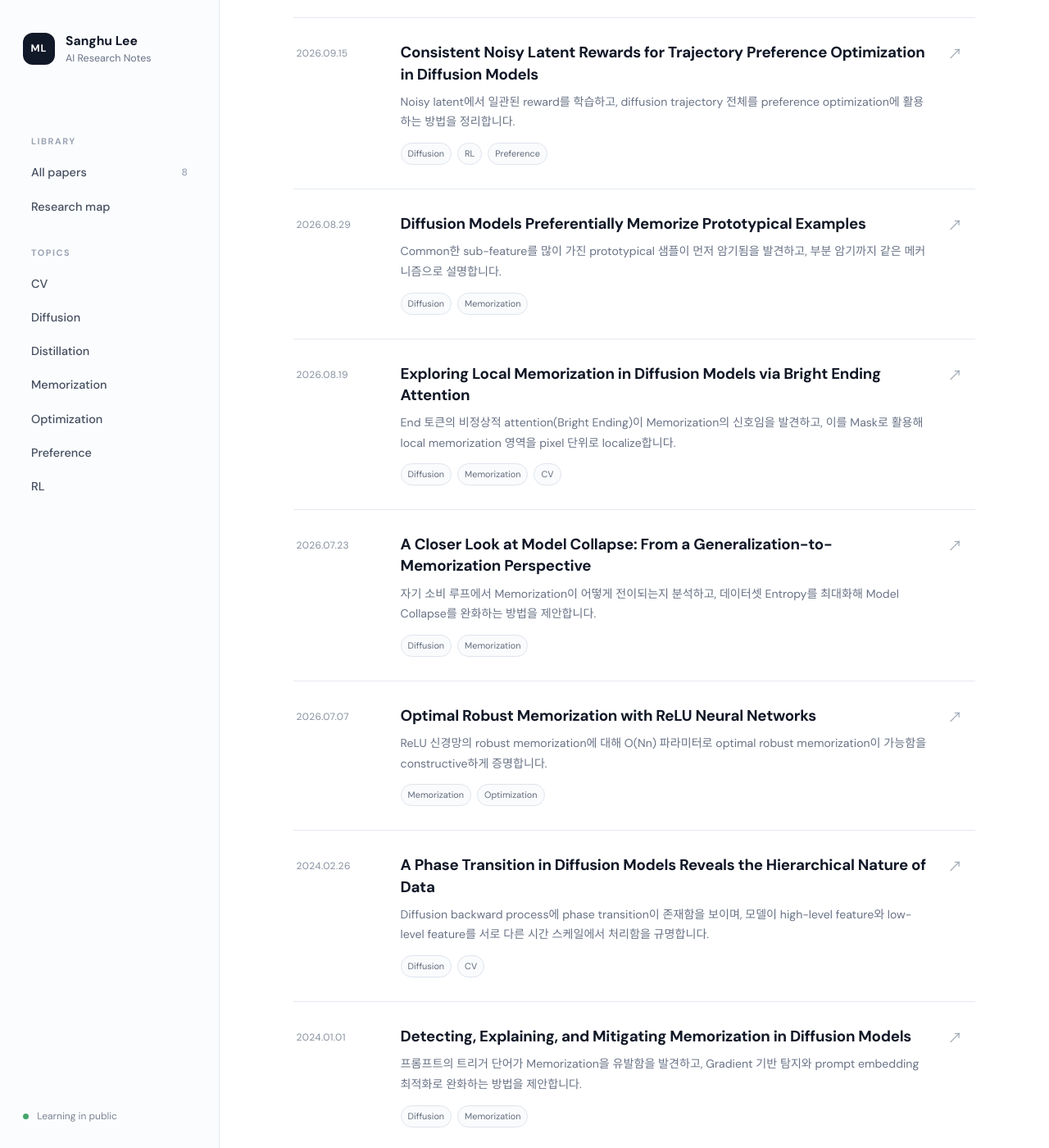
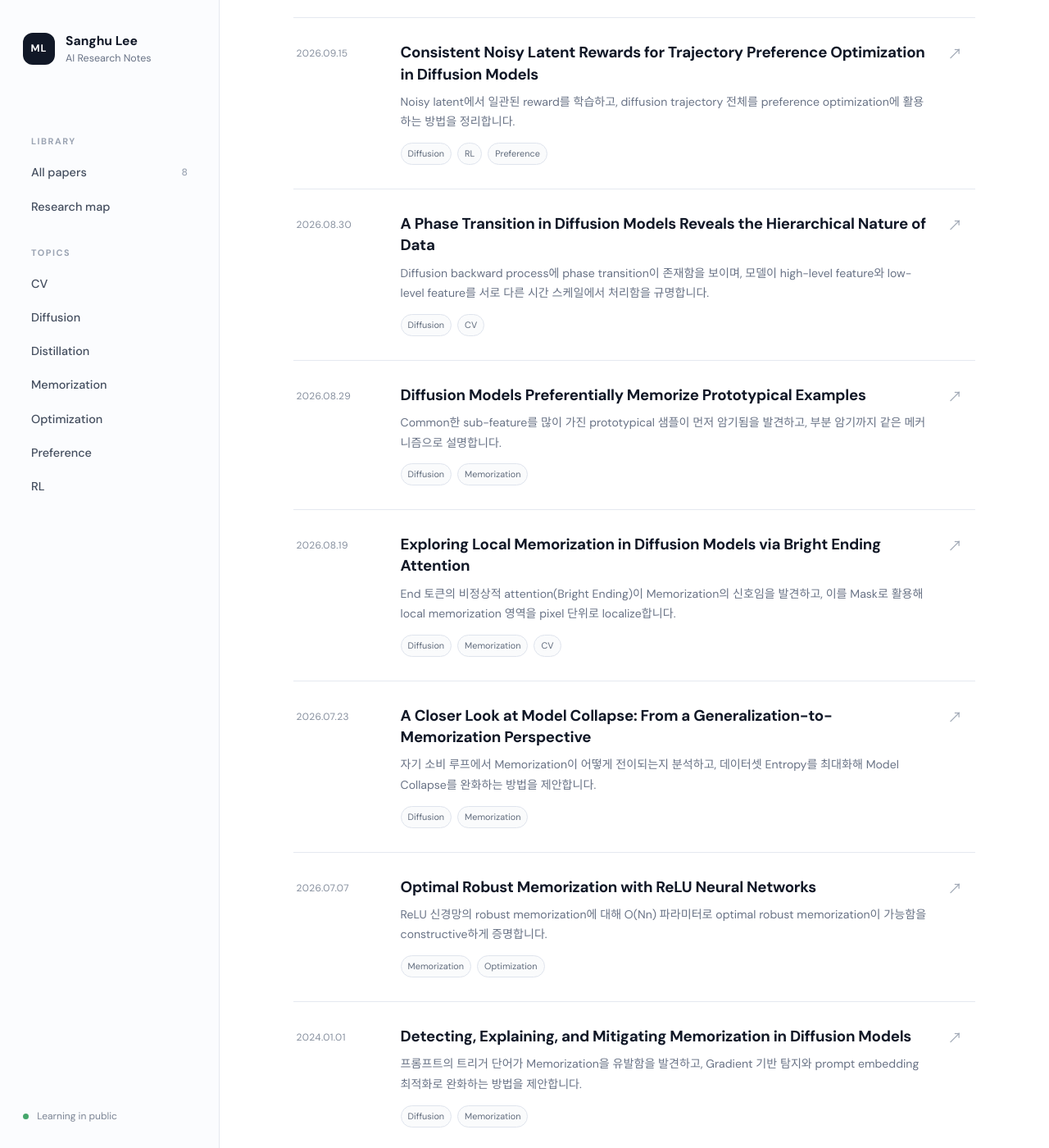
Before and after one commit to leessanghu/leessanghu.github.io, a Jekyll site: the page built from index.md, in a window 1280 px wide and 1400 px high, scrolled down 888 px. Shown: the whole window at 82% size. Built offline with Jekyll 4.4.1, drawn with Linux system fonts in a browser that asks for light colours.

Commit message:
Change publication date to August 30, 2026
Updated the publication date and title for the post.

```diff
--- a/_posts/2024-02-26-phase-transition-hierarchical.md
+++ b/_posts/2026-08-30-phase-transition-hierarchical.md
@@ -1,7 +1,7 @@
 ---
 title: "A Phase Transition in Diffusion Models Reveals the Hierarchical Nature of Data"
 description: "Diffusion backward process에 phase transition이 존재함을 보이며, 모델이 high-level feature와 low-level feature를 서로 다른 시간 스케일에서 처리함을 규명합니다."
-date: 2024-02-26
+date: 2026-08-30
 tags: [Diffusion, CV]
 venue: PNAS 2025
 authors: Antonio Sclocchi, Alessandro Favero, Matthieu Wyart
```
